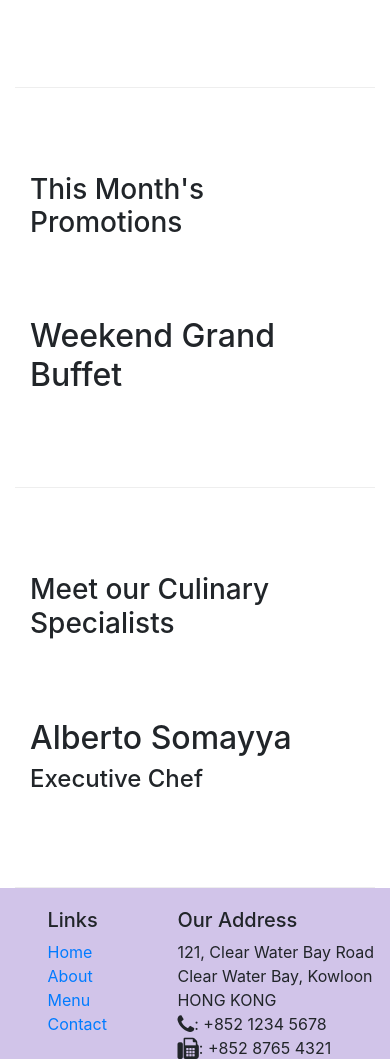
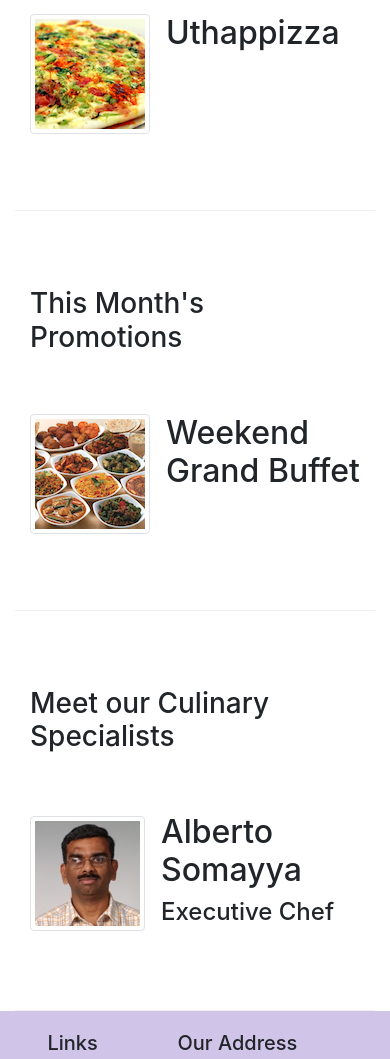
Before and after one commit to harish250/Full-Stack-Coursera, a website: page index.html in a window 390 px wide. Shown: the part 742-1801 px from the top of the page. Drawn offline with nearby package versions, Linux system fonts and the light colour scheme.

Commit message:
Media Objects

```diff
--- a/index.html
+++ b/index.html
@@ -18,7 +18,7 @@
           <button class="navbar-toggler" type="button" data-toggle="collapse" data-target="#Navbar">
               <span class="navbar-toggler-icon"></span>
           </button>
-          <a href="#" class="navbar-brand mr-auto">Ristorante Con Fusion</a>
+          <a href="#" class="navbar-brand mr-auto"><img src="img/logo.png" height="30" width="41"></a>
           <div class="collapse navbar-collapse" id="Navbar">
           <ul class="navbar-nav mr-auto">
               <li class="nav-item active">
@@ -49,7 +49,8 @@
                     <h1>Ristorante con Fusion</h1>
                     <p>We take inspiration from the World's best cuisines, and create a unique fusion experience. Our lipsmacking creations will tickle your culinary senses!</p>
                 </div>
-                <div class="col-12 col-sm">
+                <div class="col-12 col-sm align-self-center">
+                    <img src="img/logo.png" class="img-fluid">
                 </div>
             </div>
         </div>
@@ -61,8 +62,15 @@
                 <h3>Our Lipsmacking Culinary Creations</h3>
             </div>
             <div class="col col-sm order-sm-first col-md">
-                <h2>Uthappizza</h2>
+                <div class="media">
+              <img src="img/uthappizza.png" class="d-flex mr-3 img-thumbnail align-self-center" alt="uttapiza">
+              <div class="media-body">
+                <h2 class="mt-0">Uthappizza</h2>
                 <p class="d-none d-sm-block">A unique combination of Indian Uthappam (pancake) and Italian pizza, topped with Cerignola olives, ripe vine cherry tomatoes, Vidalia onion, Guntur chillies and Buffalo Paneer.</p>
+              </div>
+
+                </div>
+
             </div>
         </div>
 
@@ -72,8 +80,14 @@
                 <h3>This Month's Promotions</h3>
             </div>
             <div class="col col-sm col-md">
-                <h2>Weekend Grand Buffet</h2>
-                <p class="d-none d-sm-block">Featuring mouthwatering combinations with a choice of five different salads, six enticing appetizers, six main entrees and five choicest desserts. Free flowing bubbly and soft drinks. All for just $19.99 per person </p>
+                <div class="media">
+                    <img src="img/buffet.png" alt="Buffet" class="d-flex mr-3 img-thumbnail align-self-center">
+                    <div class="media-body">
+                        <h2 class="mt-0">Weekend Grand Buffet</h2>
+                        <p class="d-none d-sm-block">Featuring mouthwatering combinations with a choice of five different salads, six enticing appetizers, six main entrees and five choicest desserts. Free flowing bubbly and soft drinks. All for just $19.99 per person </p>
+                    </div>
+                </div>
+
             </div>
         </div>
 
@@ -82,9 +96,15 @@
                 <h3>Meet our Culinary Specialists</h3>
             </div>
             <div class="col col-sm order-sm-first col-md">
-                <h2>Alberto Somayya</h2>
-                <h4>Executive Chef</h4>
-                <p class="d-none d-sm-block">Award winning three-star Michelin chef with wide International experience having worked closely with whos-who in the culinary world, he specializes in creating mouthwatering Indo-Italian fusion experiences. </p>
+                <div class="media">
+                    <img src="img/alberto.png" alt="Buffet" class="d-flex mr-3 img-thumbnail align-self-center">
+                    <div class="media-body">
+                        <h2 class="mt-0">Alberto Somayya</h2>
+                        <h4>Executive Chef</h4>
+                        <p class="d-none d-sm-block">Award winning three-star Michelin chef with wide International experience having worked closely with whos-who in the culinary world, he specializes in creating mouthwatering Indo-Italian fusion experiences. </p>
+                    </div>
+                </div>
+
             </div>
         </div>
     </div>
```
Also changed, not shown: aboutus.html (+4 -3 lines), contactus.html (+3 -2 lines), img/alberto.png (added), img/buffet.png (added), img/logo.png (added), img/uthappizza.png (added), 1 other file.
